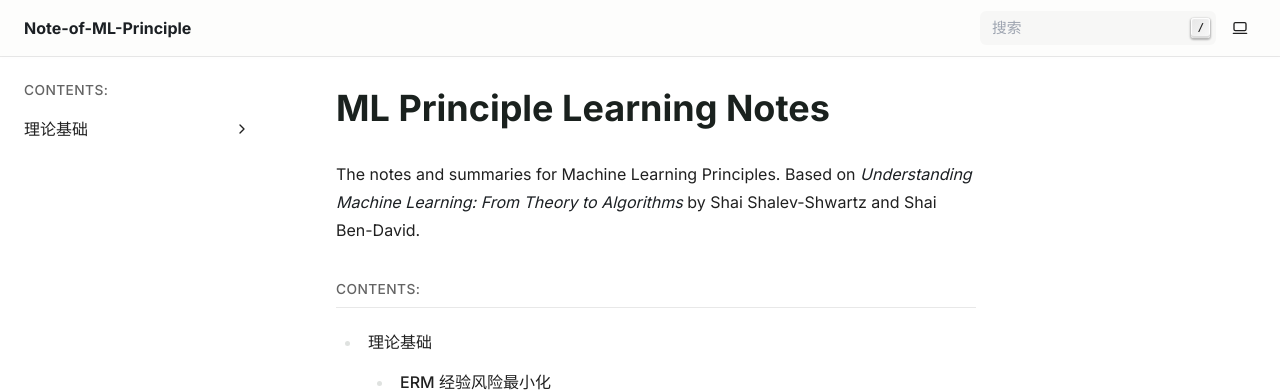
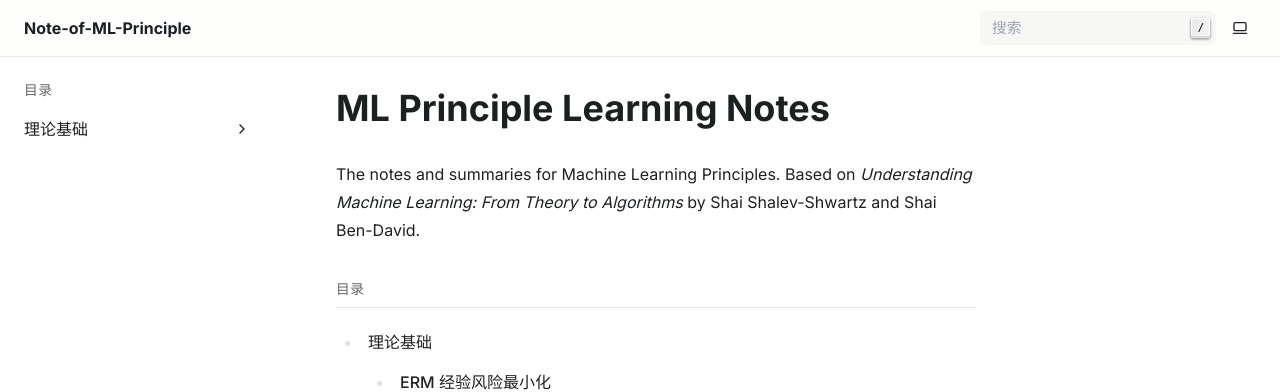
Before and after one commit to IcySkyhy/Note-of-ML-Principle, a Sphinx documentation site: the page built from source/index.rst, in a window 1280 px wide. Shown: the top 392 px of the page. Built offline with Sphinx 7.4.7, drawn with Linux system fonts in a browser that asks for light colours; pages that are not in the unit, such as notebooks, are missing from menus.

Commit message:
Fix#01@20260131: Fix bold format in Part1 index.

```diff
--- a/source/TheoreticalBasis/index.rst
+++ b/source/TheoreticalBasis/index.rst
@@ -1,7 +1,7 @@
 理论基础
 ========
 
-我觉得本书的最大难点在于它对于机器学习的描述与分析是几乎完全基于数学推导的。理论基础这一部分共 7 章其实只讲了一件事情，就是**什么是学习**；特别地，指的是 PAC 可学习（后面第 21 章会讲到在线学习，和 PAC 有根本性的不同）。鲜少有合适的例子，而且就我个人而言也许是因为译本原因有些句子不知所云，读起来较为吃力，但是弄懂之后对后续的算法推导应当是有很大帮助的。
+我觉得本书的最大难点在于它对于机器学习的描述与分析是几乎完全基于数学推导的。理论基础这一部分共 7 章其实只讲了一件事情，就是 **什么是学习**；特别地，指的是 PAC 可学习（后面第 21 章会讲到在线学习，和 PAC 有根本性的不同）。鲜少有合适的例子，而且就我个人而言也许是因为译本原因有些句子不知所云，读起来较为吃力，但是弄懂之后对后续的算法推导应当是有很大帮助的。
 
 .. toctree::
    :maxdepth: 2
--- a/source/index.rst
+++ b/source/index.rst
@@ -11,7 +11,7 @@
 
 .. toctree::
    :maxdepth: 2
-   :caption: Contents:
+   :caption: 目录
 
    TheoreticalBasis/index
    .. FundamentalAlgorithms/index
```
Also changed, not shown: source/TheoreticalBasis/About.md (added, +1 -0 lines).
